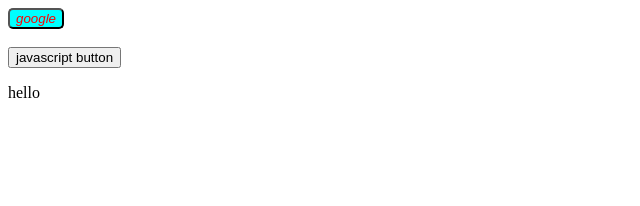
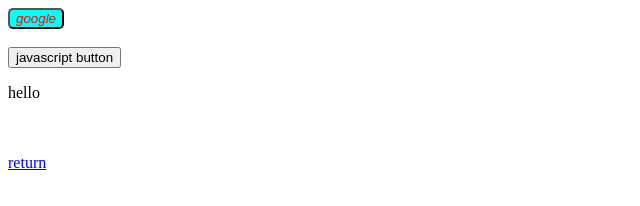
Before and after one commit to Hyakume1/Simple-Html-Page, a plain HTML site: page Buttons.html in a window 1280 px wide. Shown: the full height of the page, 0-640 px from the left. Drawn offline with Linux system fonts and the light colour scheme.

Commit message:
Update Buttons.html

```diff
--- a/Buttons.html
+++ b/Buttons.html
@@ -31,7 +31,7 @@
     </script>
     <br><br>
 
-    <a href="index.html>return</a>
+    <a href="index.html">return</a>
 
 </body>
 
```
